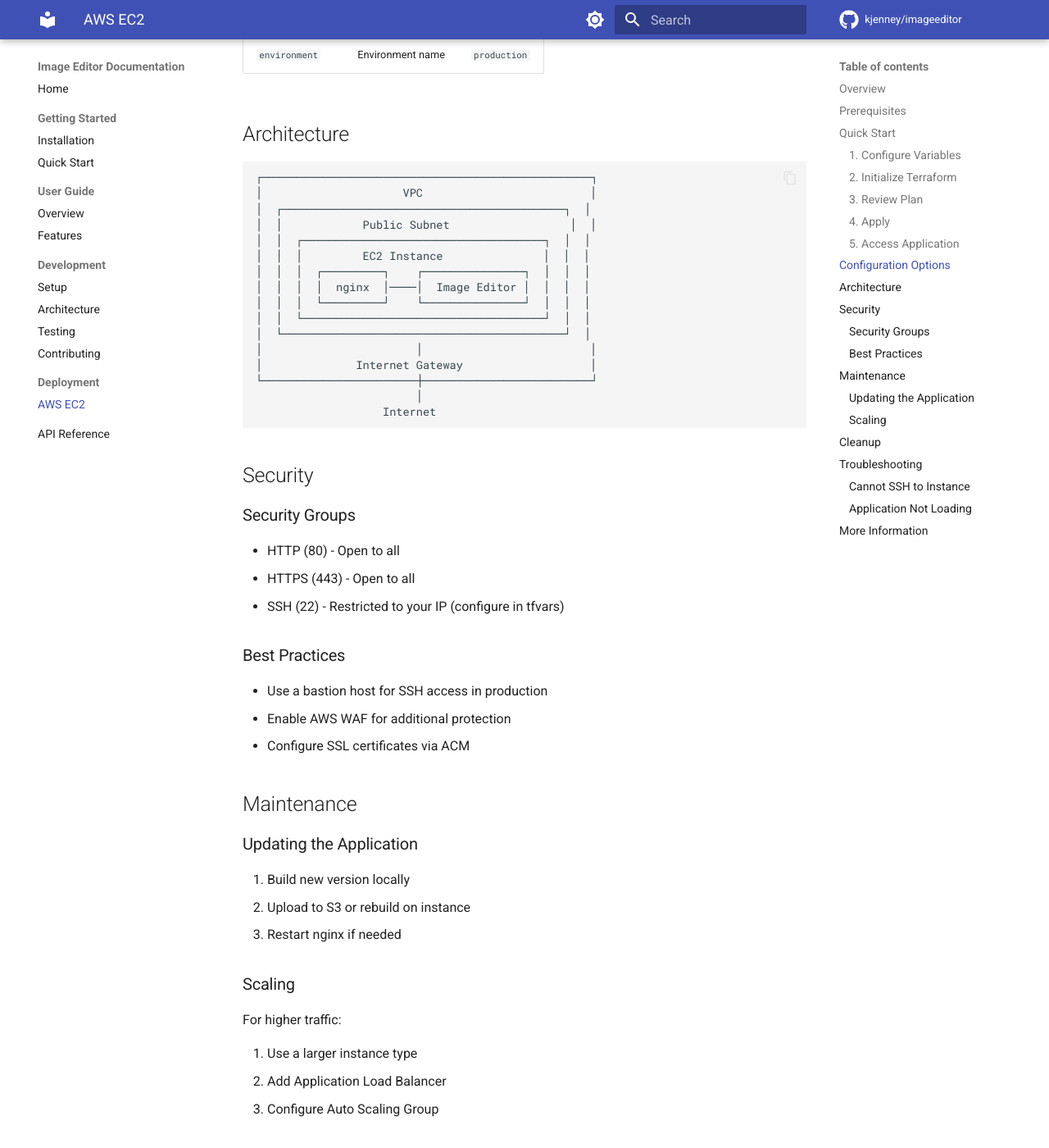
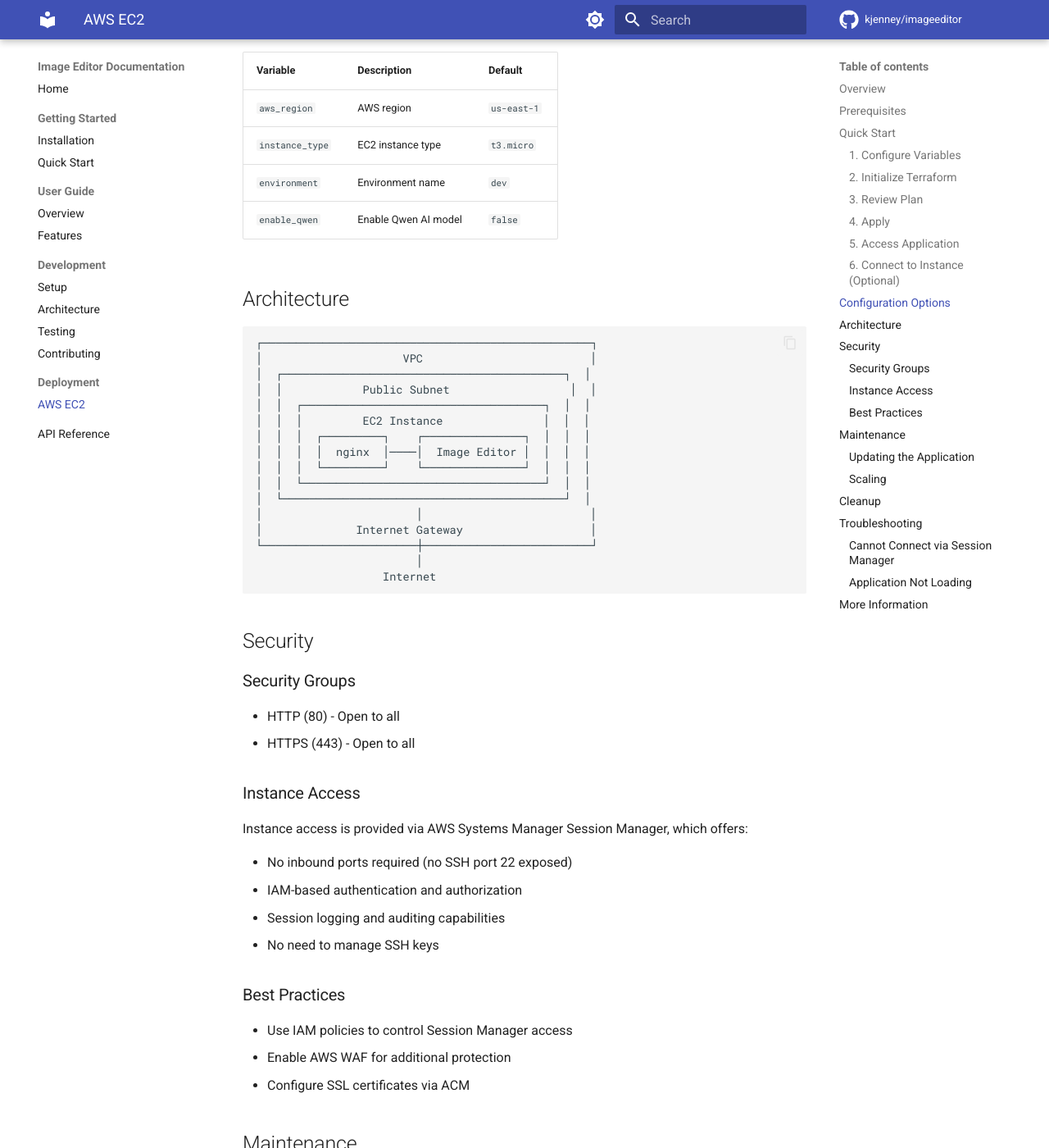
Before and after one commit to kjenney/imageeditor, an MkDocs documentation site: the page built from docs/deployment/aws-ec2.md, in a window 1280 px wide and 1400 px high, scrolled down 1764 px. Shown: the whole window at 82% size. Built offline with MkDocs 1.6.1 and Material for MkDocs 9.7.7, drawn with Linux system fonts in a browser that asks for light colours; comment, search, counter and statistics services are not loaded; some of the changed text lies outside the part shown.

Commit message:
Terraform updates

````diff
--- a/docs/deployment/aws-ec2.md
+++ b/docs/deployment/aws-ec2.md
@@ -29,9 +29,9 @@
 Edit `terraform.tfvars` with your settings:
 
 ```hcl
-aws_region     = "us-east-1"
-instance_type  = "t3.micro"
-ssh_key_name   = "your-key-pair-name"
+aws_region    = "us-east-1"
+instance_type = "t3.micro"
+environment   = "dev"
 ```
 
 ### 2. Initialize Terraform
@@ -62,14 +62,24 @@
 terraform output app_url
 ```
 
+### 6. Connect to Instance (Optional)
+
+Connect via AWS Systems Manager Session Manager:
+
+```bash
+terraform output ssm_session_command
+```
+
+Or use the AWS Console: EC2 → Select instance → Connect → Session Manager tab.
+
 ## Configuration Options
 
 | Variable | Description | Default |
 |----------|-------------|---------|
 | `aws_region` | AWS region | `us-east-1` |
 | `instance_type` | EC2 instance type | `t3.micro` |
-| `ssh_key_name` | SSH key pair name | Required |
-| `environment` | Environment name | `production` |
+| `environment` | Environment name | `dev` |
+| `enable_qwen` | Enable Qwen AI model | `false` |
 
 ## Architecture
 
@@ -98,11 +108,19 @@
 
 - HTTP (80) - Open to all
 - HTTPS (443) - Open to all
-- SSH (22) - Restricted to your IP (configure in tfvars)
+
+### Instance Access
+
+Instance access is provided via AWS Systems Manager Session Manager, which offers:
+
+- No inbound ports required (no SSH port 22 exposed)
+- IAM-based authentication and authorization
+- Session logging and auditing capabilities
+- No need to manage SSH keys
 
 ### Best Practices
 
-- Use a bastion host for SSH access in production
+- Use IAM policies to control Session Manager access
 - Enable AWS WAF for additional protection
 - Configure SSL certificates via ACM
 
@@ -135,11 +153,12 @@
 
 ## Troubleshooting
 
-### Cannot SSH to Instance
+### Cannot Connect via Session Manager
 
-- Check security group SSH rule
-- Verify key pair name is correct
-- Ensure instance has public IP
+- Ensure the SSM agent is running on the instance
+- Verify IAM permissions include `ssm:StartSession`
+- Check that the instance has internet access (required for SSM)
+- Install the Session Manager plugin for AWS CLI: [Installation Guide](https://docs.aws.amazon.com/systems-manager/latest/userguide/session-manager-working-with-install-plugin.html)
 
 ### Application Not Loading
 
````
Also changed, not shown: 8 other files.
